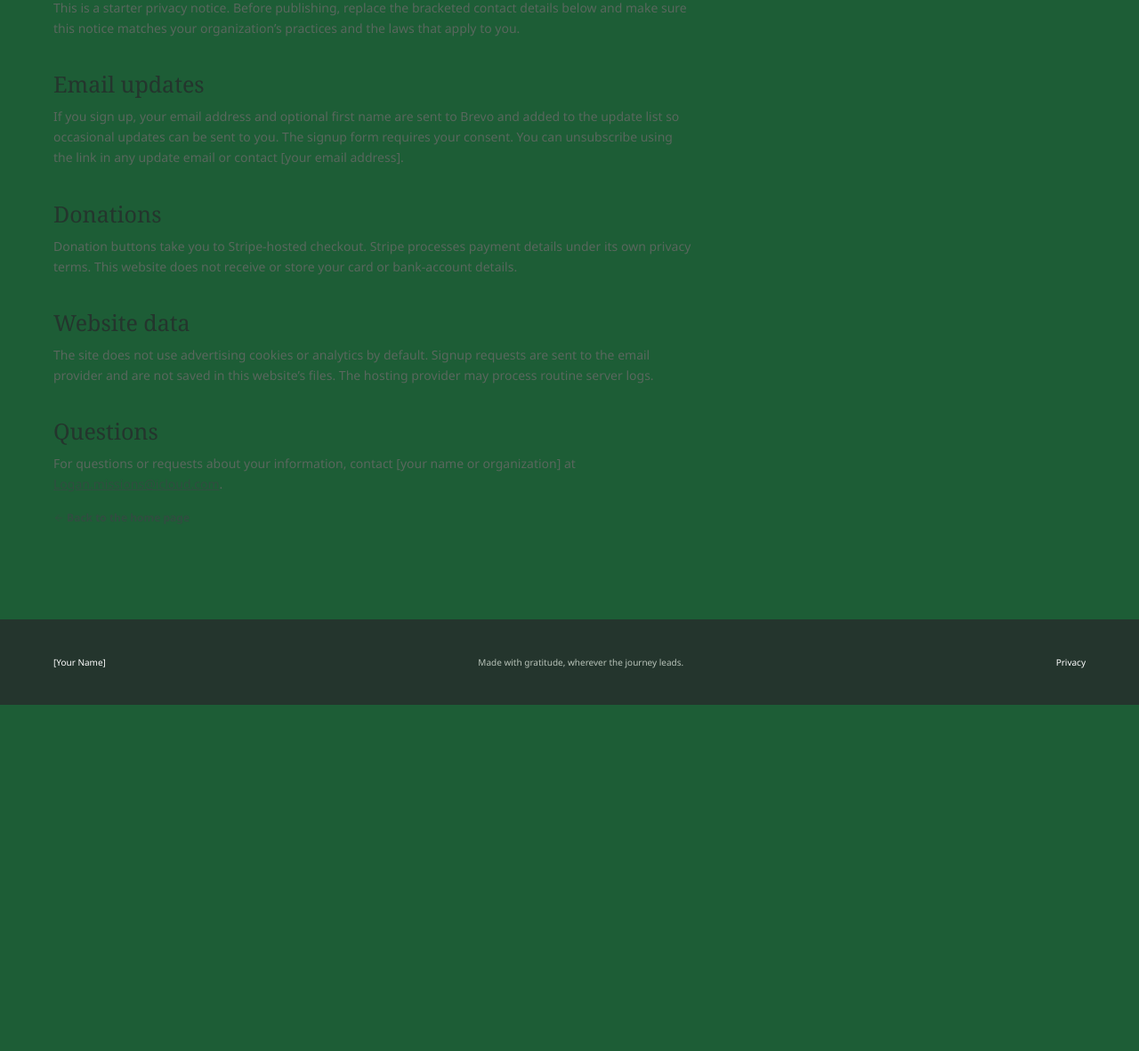
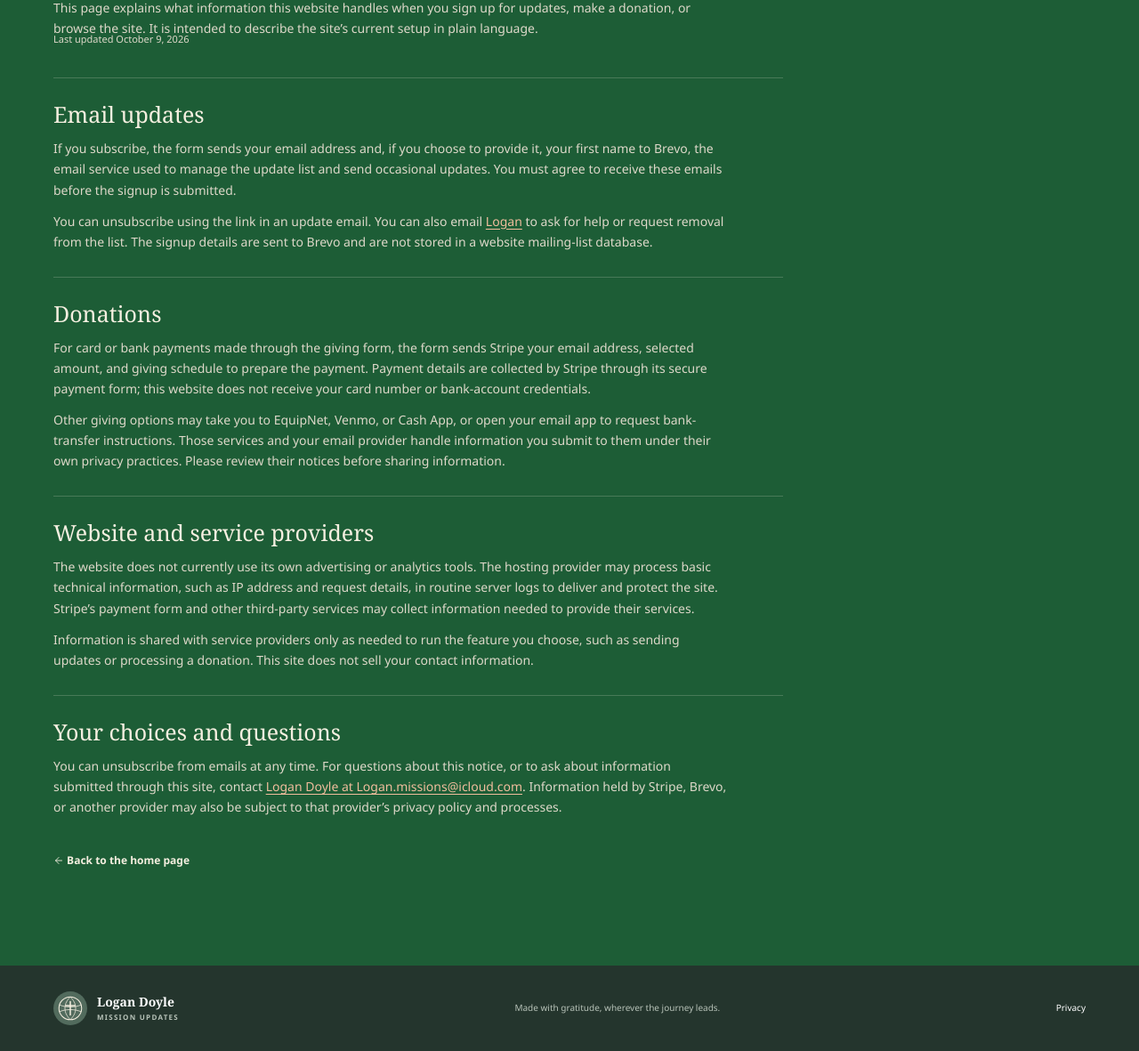
Before and after one commit to Ldoyle2006/Logan.missions, a website: page public/privacy.html in a window 1280 px wide. Shown: the part 284-1465 px from the top of the page at 89% size. Before the commit the page ends 1076 px from the top, so only its background shows below. Drawn offline with Linux system fonts and the light colour scheme.

Commit message:
Update Logan Missions website

```diff
--- a/public/privacy.html
+++ b/public/privacy.html
@@ -3,19 +3,20 @@
   <head>
     <meta charset="utf-8">
     <meta name="viewport" content="width=device-width, initial-scale=1">
-    <meta name="description" content="Privacy information for missionary email updates and donations.">
-    <title>Privacy | [Your Name]</title>
+    <meta name="description" content="Learn how Logan Doyle's mission updates website handles newsletter signups, donations, and basic website data.">
+    <title>Privacy | Logan Doyle Mission Updates</title>
     <link rel="stylesheet" href="/styles.css">
   </head>
   <body>
+    <a class="skip-link" href="#main">Skip to content</a>
     <header class="site-header">
-      <a class="wordmark" href="/">
+      <a class="wordmark" href="/" aria-label="Mission updates home">
         <svg class="wordmark-mark" viewBox="0 0 40 40" aria-hidden="true" focusable="false">
           <circle cx="20" cy="20" r="17" fill="none" stroke="currentColor" stroke-width="1.4"/>
           <path d="M20 3c-5 5-8 10-8 17s3 12 8 17m0-34c5 5 8 10 8 17s-3 12-8 17M4 15c5 2 10 3 16 3s11-1 16-3M4 25c5-2 10-3 16-3s11 1 16 3" fill="none" stroke="currentColor" stroke-width="1"/>
           <path d="M20 10v20m-7-14h14" fill="none" stroke="currentColor" stroke-linecap="round" stroke-width="2"/>
         </svg>
-        <span>[Your Name]<small>MISSION UPDATES</small></span>
+        <span>Logan Doyle<small>MISSION UPDATES</small></span>
       </a>
       <details class="site-menu">
         <summary>Menu</summary>
@@ -31,27 +32,47 @@
         </nav>
       </details>
     </header>
-    <main class="privacy-page section-wrap">
-      <p class="eyebrow">THE IMPORTANT DETAILS</p>
-      <h1>Privacy note</h1>
-      <p class="body-copy">This is a starter privacy notice. Before publishing, replace the bracketed contact details below and make sure this notice matches your organization’s practices and the laws that apply to you.</p>
+    <main id="main" class="privacy-page section-wrap">
+      <p class="eyebrow">YOUR INFORMATION</p>
+      <h1>Privacy</h1>
+      <p class="body-copy">This page explains what information this website handles when you sign up for updates, make a donation, or browse the site. It is intended to describe the site’s current setup in plain language.</p>
+      <p class="privacy-updated">Last updated October 9, 2026</p>
 
-      <h2>Email updates</h2>
-      <p>If you sign up, your email address and optional first name are sent to Brevo and added to the update list so occasional updates can be sent to you. The signup form requires your consent. You can unsubscribe using the link in any update email or contact [your email address].</p>
+      <section class="privacy-section" aria-labelledby="updates-privacy-title">
+        <h2 id="updates-privacy-title">Email updates</h2>
+        <p>If you subscribe, the form sends your email address and, if you choose to provide it, your first name to Brevo, the email service used to manage the update list and send occasional updates. You must agree to receive these emails before the signup is submitted.</p>
+        <p>You can unsubscribe using the link in an update email. You can also email <a href="mailto:Logan.missions@icloud.com">Logan</a> to ask for help or request removal from the list. The signup details are sent to Brevo and are not stored in a website mailing-list database.</p>
+      </section>
 
-      <h2>Donations</h2>
-      <p>Donation buttons take you to Stripe-hosted checkout. Stripe processes payment details under its own privacy terms. This website does not receive or store your card or bank-account details.</p>
+      <section class="privacy-section" aria-labelledby="donations-privacy-title">
+        <h2 id="donations-privacy-title">Donations</h2>
+        <p>For card or bank payments made through the giving form, the form sends Stripe your email address, selected amount, and giving schedule to prepare the payment. Payment details are collected by Stripe through its secure payment form; this website does not receive your card number or bank-account credentials.</p>
+        <p>Other giving options may take you to EquipNet, Venmo, or Cash App, or open your email app to request bank-transfer instructions. Those services and your email provider handle information you submit to them under their own privacy practices. Please review their notices before sharing information.</p>
+      </section>
 
-      <h2>Website data</h2>
-      <p>The site does not use advertising cookies or analytics by default. Signup requests are sent to the email provider and are not saved in this website’s files. The hosting provider may process routine server logs.</p>
+      <section class="privacy-section" aria-labelledby="site-data-title">
+        <h2 id="site-data-title">Website and service providers</h2>
+        <p>The website does not currently use its own advertising or analytics tools. The hosting provider may process basic technical information, such as IP address and request details, in routine server logs to deliver and protect the site. Stripe’s payment form and other third-party services may collect information needed to provide their services.</p>
+        <p>Information is shared with service providers only as needed to run the feature you choose, such as sending updates or processing a donation. This site does not sell your contact information.</p>
+      </section>
 
-      <h2>Questions</h2>
-      <p>For questions or requests about your information, contact [your name or organization] at <a href="mailto:Logan.missions@icloud.com">Logan.missions@icloud.com</a>.</p>
-      <p><a class="text-link" href="/"><svg class="arrow-icon arrow-icon-left" viewBox="0 0 24 24" aria-hidden="true"><path d="M19 12H5m7 7-7-7 7-7"/></svg> Back to the home page</a></p>
+      <section class="privacy-section" aria-labelledby="choices-title">
+        <h2 id="choices-title">Your choices and questions</h2>
+        <p>You can unsubscribe from emails at any time. For questions about this notice, or to ask about information submitted through this site, contact <a href="mailto:Logan.missions@icloud.com">Logan Doyle at Logan.missions@icloud.com</a>. Information held by Stripe, Brevo, or another provider may also be subject to that provider’s privacy policy and processes.</p>
+      </section>
+
+      <p class="privacy-back-link"><a class="text-link" href="/"><svg class="arrow-icon arrow-icon-left" viewBox="0 0 24 24" aria-hidden="true"><path d="M19 12H5m7 7-7-7 7-7"/></svg> Back to the home page</a></p>
     </main>
     <footer class="site-footer">
       <div class="section-wrap footer-inner">
-        <a href="/">[Your Name]</a>
+        <a class="wordmark footer-wordmark" href="/">
+          <svg class="wordmark-mark" viewBox="0 0 40 40" aria-hidden="true" focusable="false">
+            <circle cx="20" cy="20" r="17" fill="none" stroke="currentColor" stroke-width="1.4"/>
+            <path d="M20 3c-5 5-8 10-8 17s3 12 8 17m0-34c5 5 8 10 8 17s-3 12-8 17M4 15c5 2 10 3 16 3s11-1 16-3M4 25c5-2 10-3 16-3s11 1 16 3" fill="none" stroke="currentColor" stroke-width="1"/>
+            <path d="M20 10v20m-7-14h14" fill="none" stroke="currentColor" stroke-linecap="round" stroke-width="2"/>
+          </svg>
+          <span>Logan Doyle<small>MISSION UPDATES</small></span>
+        </a>
         <p>Made with gratitude, wherever the journey leads.</p>
         <a href="/privacy.html">Privacy</a>
       </div>
--- a/public/styles.css
+++ b/public/styles.css
@@ -258,10 +258,15 @@ h1, h2, h3, p { margin-top: 0; }
 .footer-wordmark small { color: #b8c3b9; font-size: 8px; }
 
 .privacy-page { min-height: 66vh; padding-block: 70px 90px; }
-.privacy-page h1 { margin-bottom: 20px; font-size: clamp(42px, 5vw, 58px); }
-.privacy-page h2 { margin: 34px 0 8px; font: 500 25px var(--serif); }
-.privacy-page .body-copy, .privacy-page > p:not(.eyebrow) { max-width: 720px; color: #59675d; font-size: 14px; }
-.privacy-page a { color: var(--green); }
+.privacy-page h1 { margin-bottom: 20px; color: var(--cream); font-size: clamp(42px, 5vw, 58px); }
+.privacy-page h2 { margin: 0 0 10px; color: var(--cream); font: 500 25px var(--serif); }
+.privacy-page .body-copy, .privacy-section p { max-width: 760px; color: var(--cream-muted); font-size: 14px; }
+.privacy-page a { color: #f0bd9d; text-underline-offset: 3px; }
+.privacy-updated { margin: -8px 0 34px; color: var(--cream-muted); font-size: 11px; }
+.privacy-section { max-width: 820px; margin-top: 28px; padding-top: 23px; border-top: 1px solid rgba(245, 239, 224, .2); }
+.privacy-section p { margin-bottom: 12px; }
+.privacy-back-link { margin-top: 34px; }
+.privacy-back-link a { color: var(--cream); }
 
 .giving-page { min-height: 72vh; padding-block: 58px 90px; }
 .giving-return-message { margin: 0 0 20px; padding: 14px 18px; border-left: 3px solid var(--coral); background: var(--cream); color: var(--green-deep); font-weight: 600; }
```
Also changed, not shown: public copy/index.html (+4 -4 lines), public copy/privacy.html (+4 -4 lines).
